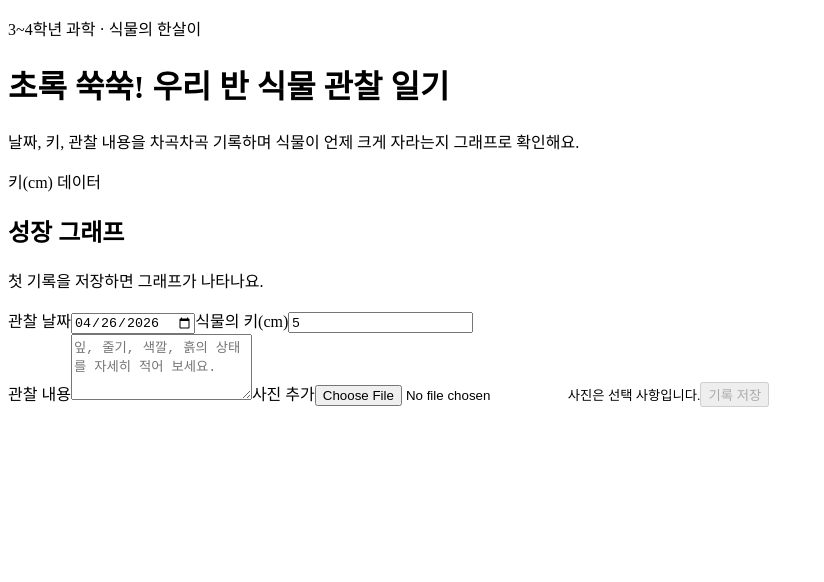
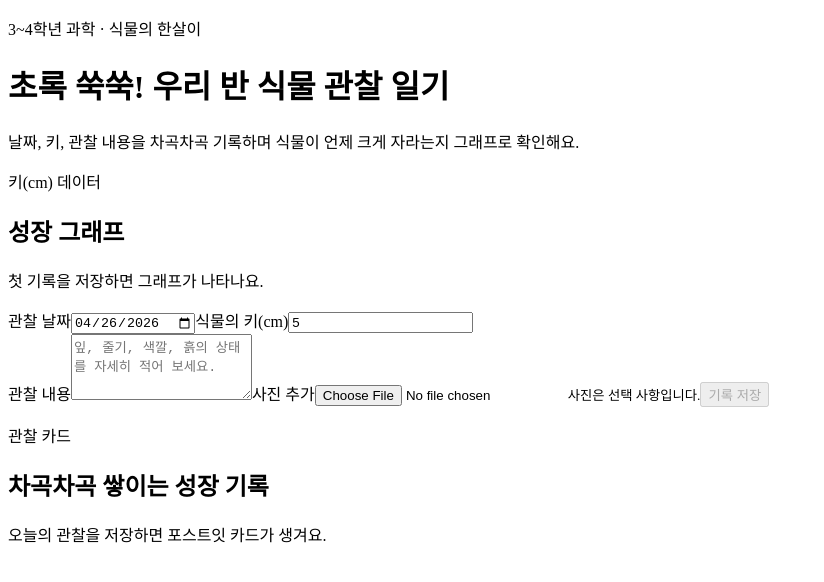
Before and after one commit to WBmaker2/digital-plant-diary, a React (Vite) app: page / in a window 1280 px wide. Shown: the top 582 px of the page, without its empty margins (0-824 px from the left). Built offline with nearby package versions, Linux system fonts and the light colour scheme; the HTML template or start-up script is replaced by a standard one.

Commit message:
feat: add plant observation timeline

```diff
--- a/src/App.tsx
+++ b/src/App.tsx
@@ -1,6 +1,7 @@
 import { useEffect, useRef, useState } from 'react';
 import GrowthChart from './components/GrowthChart';
 import ObservationForm from './components/ObservationForm';
+import ObservationTimeline from './components/ObservationTimeline';
 import {
   createObservation,
   loadObservations,
@@ -13,6 +14,7 @@ export default function App() {
   const [observations, setObservations] = useState<PlantObservation[]>(() =>
     loadObservations()
   );
+  const [statusMessage, setStatusMessage] = useState('');
 
   useEffect(() => {
     if (!hasSkippedInitialSave.current) {
@@ -25,6 +27,12 @@ export default function App() {
 
   const addObservation = (draft: ObservationDraft) => {
     setObservations((current) => [...current, createObservation(draft)]);
+    setStatusMessage('관찰 기록을 저장했어요.');
+  };
+
+  const deleteObservation = (id: string) => {
+    setObservations((current) => current.filter((item) => item.id !== id));
+    setStatusMessage('관찰 기록을 삭제했어요.');
   };
 
   return (
@@ -42,15 +50,13 @@ export default function App() {
 
       <section className="workspace" aria-label="식물 관찰 입력과 기록">
         <ObservationForm onSubmit={addObservation} />
-        <section aria-label="식물 관찰 타임라인">
-          {observations.map((item) => (
-            <article className="note-card" key={item.id}>
-              <time dateTime={item.date}>{item.date}</time>
-              <strong>{item.heightCm}cm</strong>
-              <p>{item.note}</p>
-            </article>
-          ))}
-        </section>
+        <ObservationTimeline
+          observations={observations}
+          onDelete={deleteObservation}
+        />
+        <p className="sr-only" role="status" aria-live="polite">
+          {statusMessage}
+        </p>
       </section>
     </main>
   );
--- /dev/null
+++ b/src/components/ObservationTimeline.tsx
@@ -0,0 +1,41 @@
+import type { PlantObservation } from '../types/plantDiary';
+
+interface ObservationTimelineProps {
+  observations: PlantObservation[];
+  onDelete: (id: string) => void;
+}
+
+export default function ObservationTimeline({
+  observations,
+  onDelete
+}: ObservationTimelineProps) {
+  return (
+    <section className="timeline-panel" aria-label="식물 관찰 타임라인">
+      <div className="section-heading">
+        <p className="eyebrow">관찰 카드</p>
+        <h2>차곡차곡 쌓이는 성장 기록</h2>
+      </div>
+      {observations.length === 0 ? (
+        <p className="empty-copy">오늘의 관찰을 저장하면 포스트잇 카드가 생겨요.</p>
+      ) : (
+        <div className="timeline-list">
+          {observations.map((item) => (
+            <article className="note-card" key={item.id}>
+              {item.photoDataUrl && (
+                <img src={item.photoDataUrl} alt={`${item.date} 식물 사진`} />
+              )}
+              <div className="note-card-body">
+                <time dateTime={item.date}>{item.date}</time>
+                <strong>{item.heightCm}cm</strong>
+                <p>{item.note}</p>
+              </div>
+              <button type="button" onClick={() => onDelete(item.id)}>
+                {item.date} 기록 삭제
+              </button>
+            </article>
+          ))}
+        </div>
+      )}
+    </section>
+  );
+}
```
Also changed, not shown: 1 other file (tests, documents, lock files or other folders).
